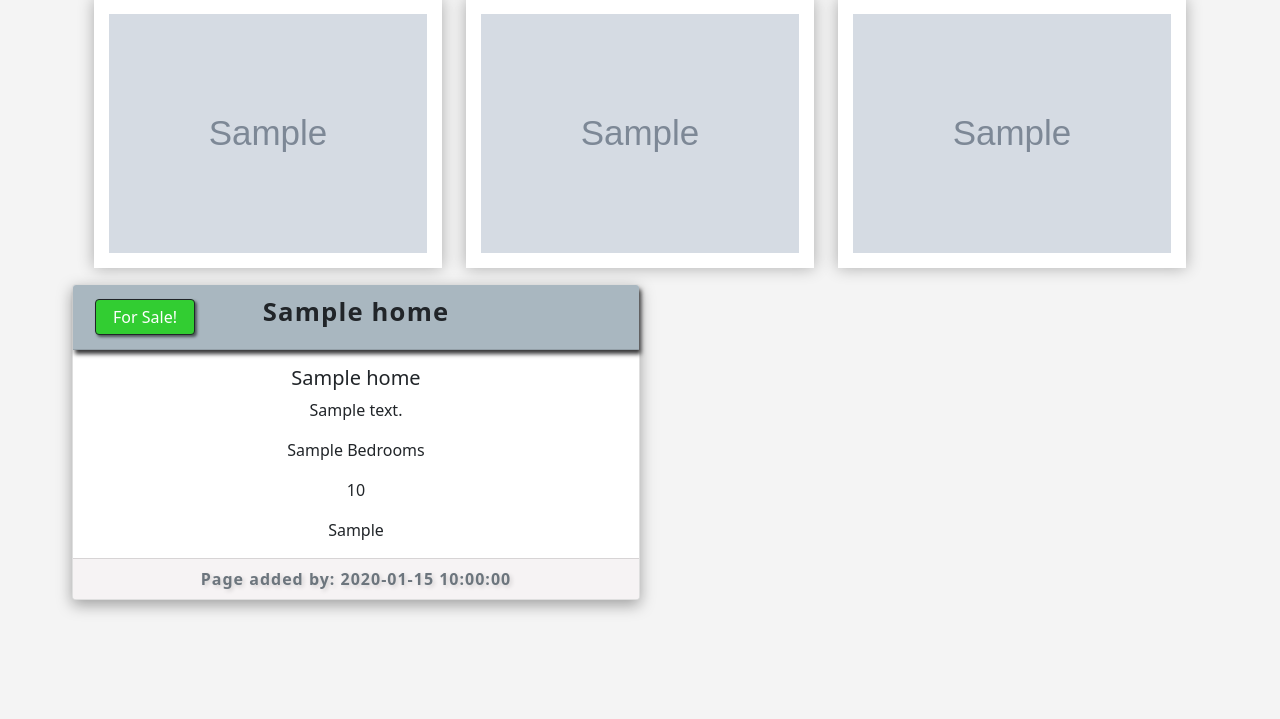
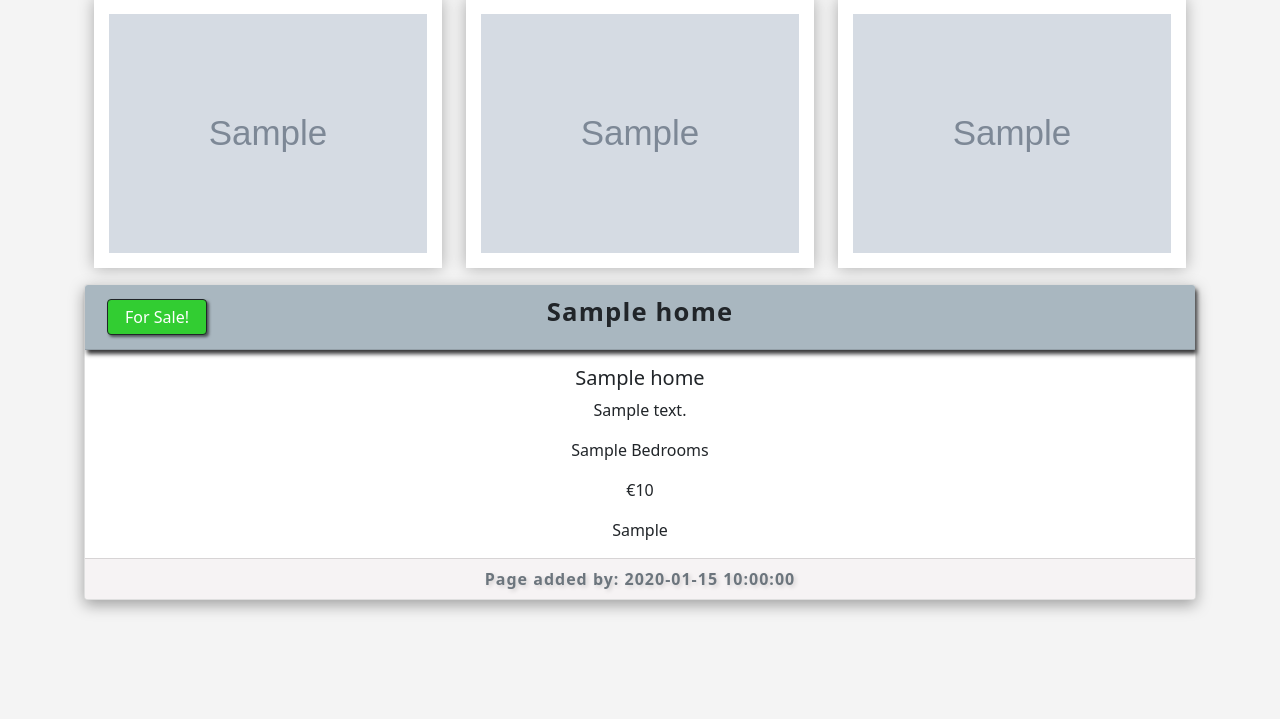
Before and after one commit to BXS-Archipelago/Property_Finder, a Flask app: template templates/view_home.html in a window 1280 px wide. Shown: the part 171-890 px from the top of the page. Run offline with Flask 2, Linux system fonts and the light colour scheme; the template is opened without the code that fills it: most values are stand-ins (such as "Sample title", 1, 10 or a date in 2020); grey boxes marked "Sample" are stand-in pictures; some libraries are stand-ins or nearby versions.

```diff
--- a/templates/view_home.html
+++ b/templates/view_home.html
@@ -44,7 +44,7 @@
 
 
 <!--  Card Section for Each Entry -->
- <div class="row row-cols-1 row-cols-sm-2 p-3">
+ <div class="row md-12 m-3">
 
 <div class="card text-center card-shadow g-0">
   <div class="card-header row g-0">
@@ -57,14 +57,14 @@
                 {% endif %}
 
             </div>
-     <h6 class="list_title list-title-half align-self-center col-6">{{ home.category_name }}  </h6>
+     <h6 class="list_title align-self-center col-6">{{ home.category_name }}  </h6>
      <div class="col-3"></div>
   </div>
   <div class="card-body">
     <h5 class="card-title txt-1">{{ home.list_title }} </h5>
     <p class="card-text txt-2">{{ home.list_description }}</p>
     <p class="card-text txt-3">{{ home.list_bedrooms }} Bedrooms</p>
-    <p class="card-text txt-4">{{ home.list_price }}</p>
+    <p class="card-text txt-4">€{{ home.list_price }}</p>
     <p class="card-text txt-2">{{ home.sold_by }}</p>
     </div>
   <div class="card-footer text-muted">
```
